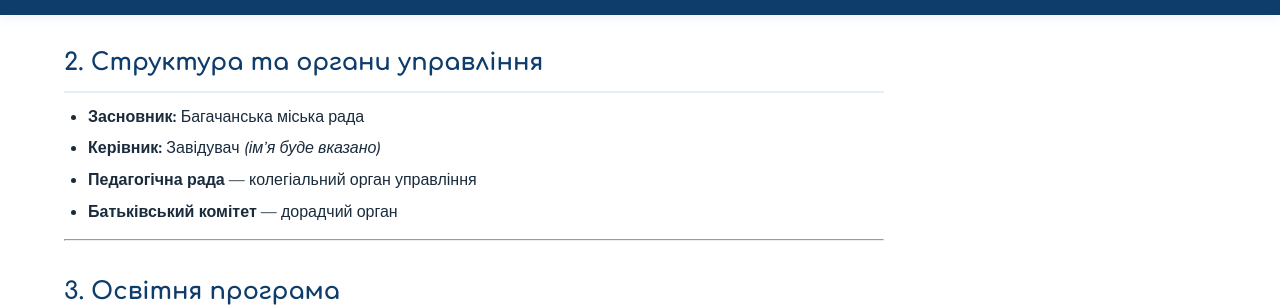
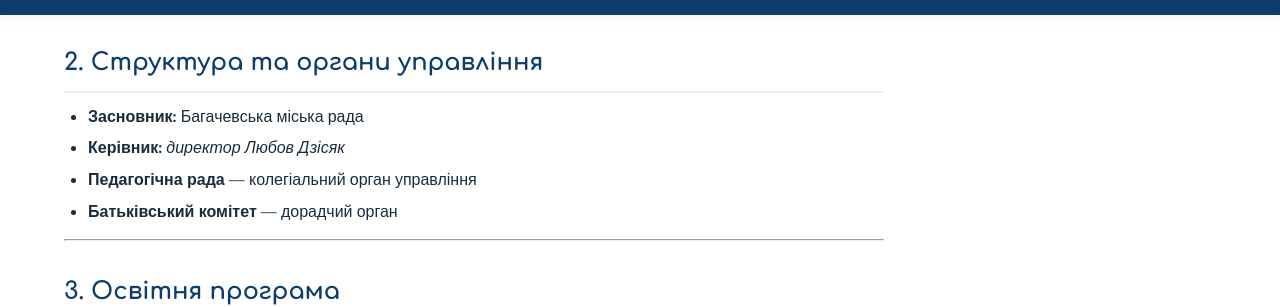
Before and after one commit to sonechko7/sonechko7.github.io, a Jekyll site: the page built from pages/obovyazkova-informatsiia.md, in a window 1280 px wide and 900 px high, scrolled down 522 px. Shown: the part 154-461 px from the top of the window. Built offline with Jekyll 4.4.1, drawn with Linux system fonts in a browser that asks for light colours.

Commit message:
Update Сторінка “obovyazkova-informatsiia”

```diff
--- a/pages/obovyazkova-informatsiia.md
+++ b/pages/obovyazkova-informatsiia.md
@@ -19,8 +19,8 @@ permalink: /obovyazkova-informatsiia/
 
 ## 2. Структура та органи управління
 
-- **Засновник:** Багачанська міська рада
-- **Керівник:** Завідувач _(ім'я буде вказано)_
+- **Засновник:** Багачевська міська рада
+- **Керівник:** _директор Любов Дзісяк_
 - **Педагогічна рада** — колегіальний орган управління
 - **Батьківський комітет** — дорадчий орган
 
```
